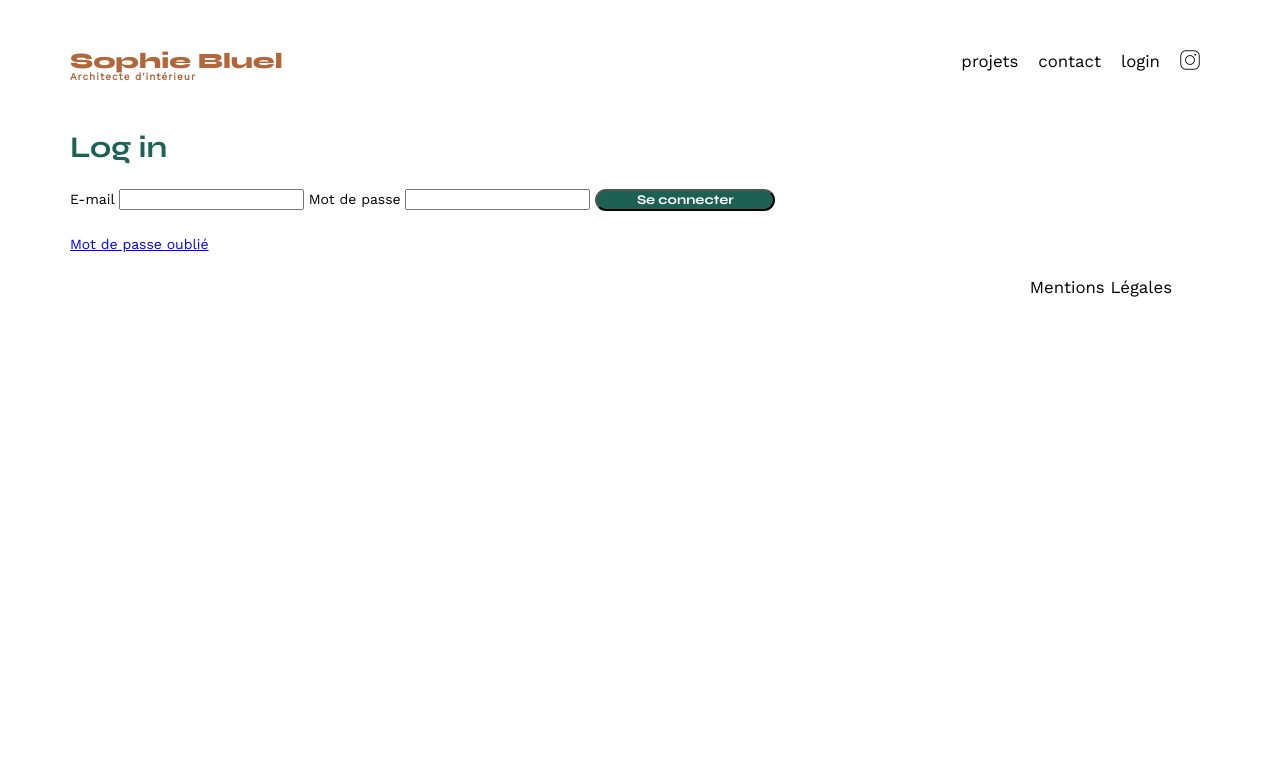
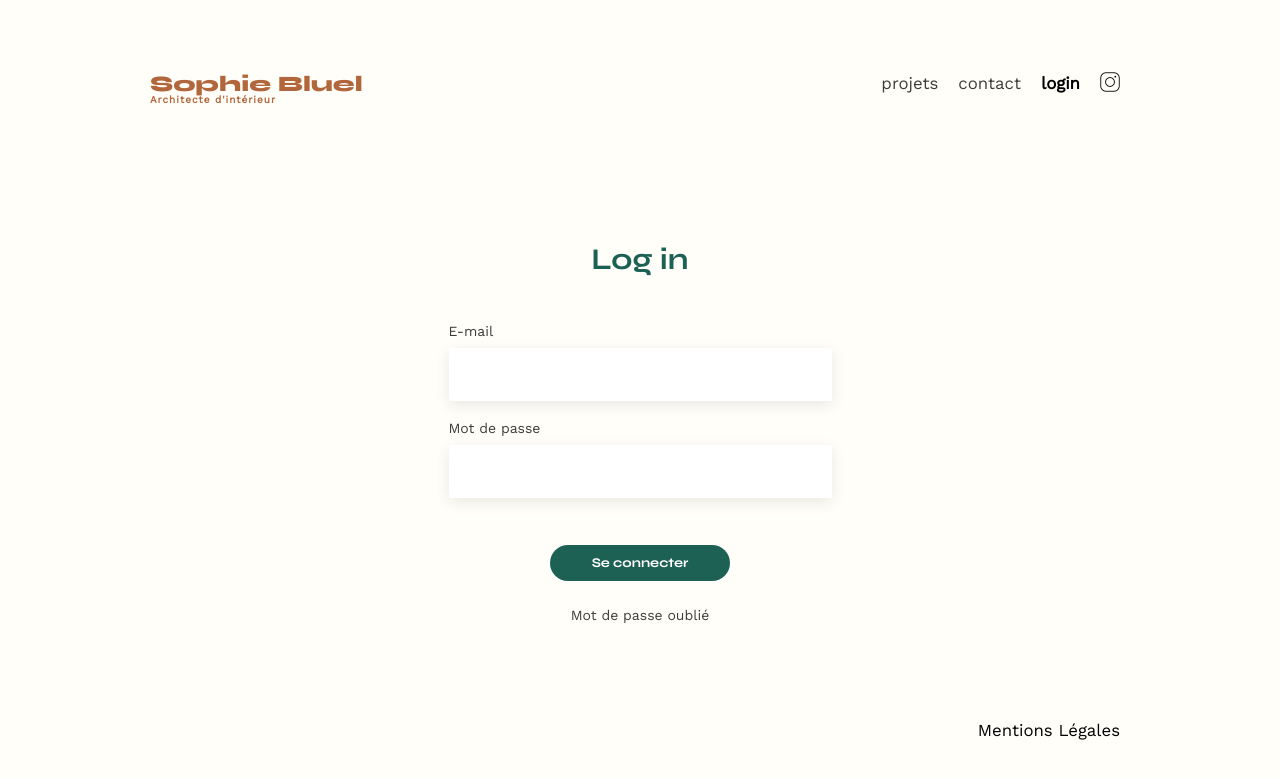
Before and after one commit to saroubel/openclassroomsP3, a plain HTML site: page FrontEnd/login.html in a window 1280 px wide. Drawn offline with nearby package versions, Linux system fonts and the light colour scheme.

Commit message:
Update CSS for login

```diff
--- a/FrontEnd/assets/login.css
+++ b/FrontEnd/assets/login.css
@@ -0,0 +1,145 @@
+body {
+    max-width: 1440px;
+    min-height: 650px;
+	line-height: 1;
+    font-family: 'Work Sans';
+    font-size: 14px;
+    margin-left: 150px;
+    margin-right: 150px;
+    display: flex;
+    flex-direction: column;
+    background: #FFFEF8;
+
+
+}
+
+main {
+    width: 1140px;
+    display: flex;
+    flex-direction: column; justify-content: space-between;
+    align-items: center;
+    align-self: center;
+}
+
+
+
+
+/******* Header ******/
+header {
+	display: flex; justify-content: space-between;
+    margin: 50px 0 100px;
+
+}
+
+h1{
+	display: flex; flex-direction: column;
+	font-family: 'Syne';
+	font-size: 22px;
+	font-weight: 800;
+	color: #B1663C
+}
+
+h1 > span {
+	font-family: 'Work Sans';
+	font-size:10px;
+	letter-spacing: 0.1em;
+}
+
+nav ul {
+	display: flex;
+	align-items: center;
+	list-style-type: none;
+
+}
+
+nav li {
+	padding: 0 10px;
+	font-size: 1.2em;
+    cursor: pointer;
+    /* curseur de la souris en forme de main qui sera affiché au survol */
+}
+
+
+li:hover {
+	color: #B1663C;
+    /* couleur du login de nav au survol */
+}
+
+a {
+    align-self: center;
+    color: #3D3D3D;
+    text-decoration: none;
+    /* sans décoration */
+}
+
+
+a:hover {
+	color: #B1663C;
+    /* couleur du nav et mot de passe oublié au survol*/
+}
+
+#logo-insta {
+	width: 20px;
+	height: 20px;
+}
+
+
+
+
+/****** Conteneur de login *******/
+.login {
+    display: flex; flex-direction: column;
+    margin: auto;
+
+}
+
+h2 {
+	font-family: 'Syne';
+	font-weight: 700;
+	font-size: 30px;
+	color: #1D6154;
+    margin-bottom: 50px;
+    align-self: center;
+}
+
+label {
+    color: #3D3D3D;
+}
+
+#email-bar , #password-bar {
+    width: 379px;
+    height: 51px;
+    background: #FFFFFF;
+    border: none;
+    box-shadow: 0px 4px 14px 0px #00000017;
+    margin-top: 10px;
+    margin-bottom: 20px;
+  }
+
+/* Bouton se connecter */
+  input[type="submit"] {
+    width: 180px;
+    height: 36px;
+    font-family: 'Syne';
+    font-weight: 700;
+    color: white;
+    background-color: #1D6154;
+    margin: 2em auto;
+    border-radius: 60px;
+    border: none;
+    text-align: center;
+}
+
+/* mot de passe oublie */
+#forgot-password:hover {
+    text-decoration: underline;
+    /* txt sera souligné au survol */
+}
+
+
+
+/****** footer ******/
+footer nav ul {
+	display: flex; justify-content: flex-end;
+    margin-top: 100px;
+}
--- a/FrontEnd/login.html
+++ b/FrontEnd/login.html
@@ -10,10 +10,9 @@
 	<meta name="description" content="">
 
     <!-- style page login -->
-	<link rel="stylesheet" href="./assets/style.css">
-	<!-- <link rel="stylesheet" href="./assets/login.css"> -->
+	<link rel="stylesheet" href="./assets/login.css">
 
-    <!-- pour preciser le chemin des fichier JS -->
+    <!-- pour preciser le chemin des fichier JS pour page login -->
     <script src="./assets/script/login.js" defer></script>
 
 </head>
@@ -52,7 +51,7 @@
     	<input type="submit" value="Se connecter">
 	</form>
 
-   	<a href="#">Mot de passe oublié</a>
+   	<a href="#" id ="forgot-password">Mot de passe oublié</a>
 
 
 </main>
```
Also changed, not shown: FrontEnd/index.html (+1 -3 lines), FrontEnd/assets/style.css (line endings or trailing spaces).
